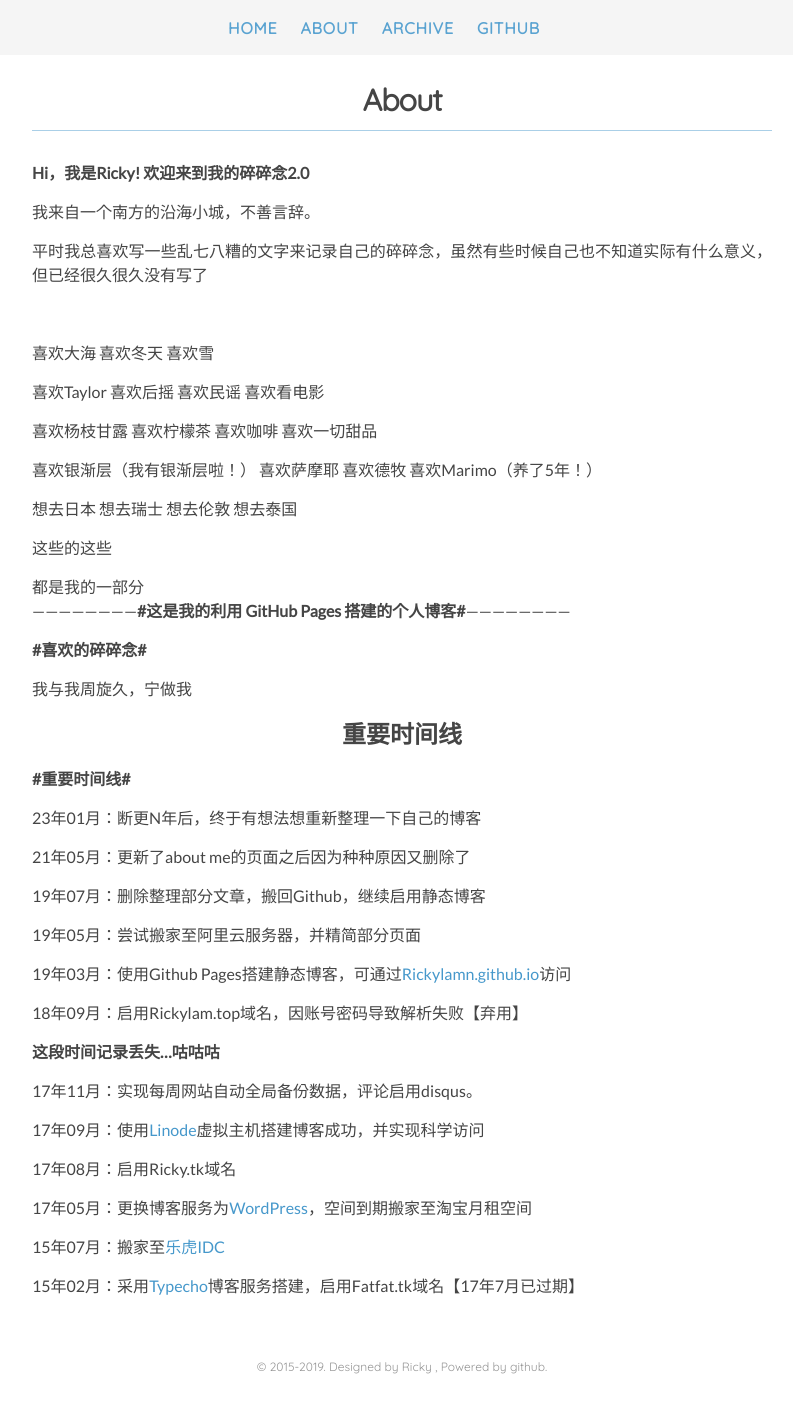
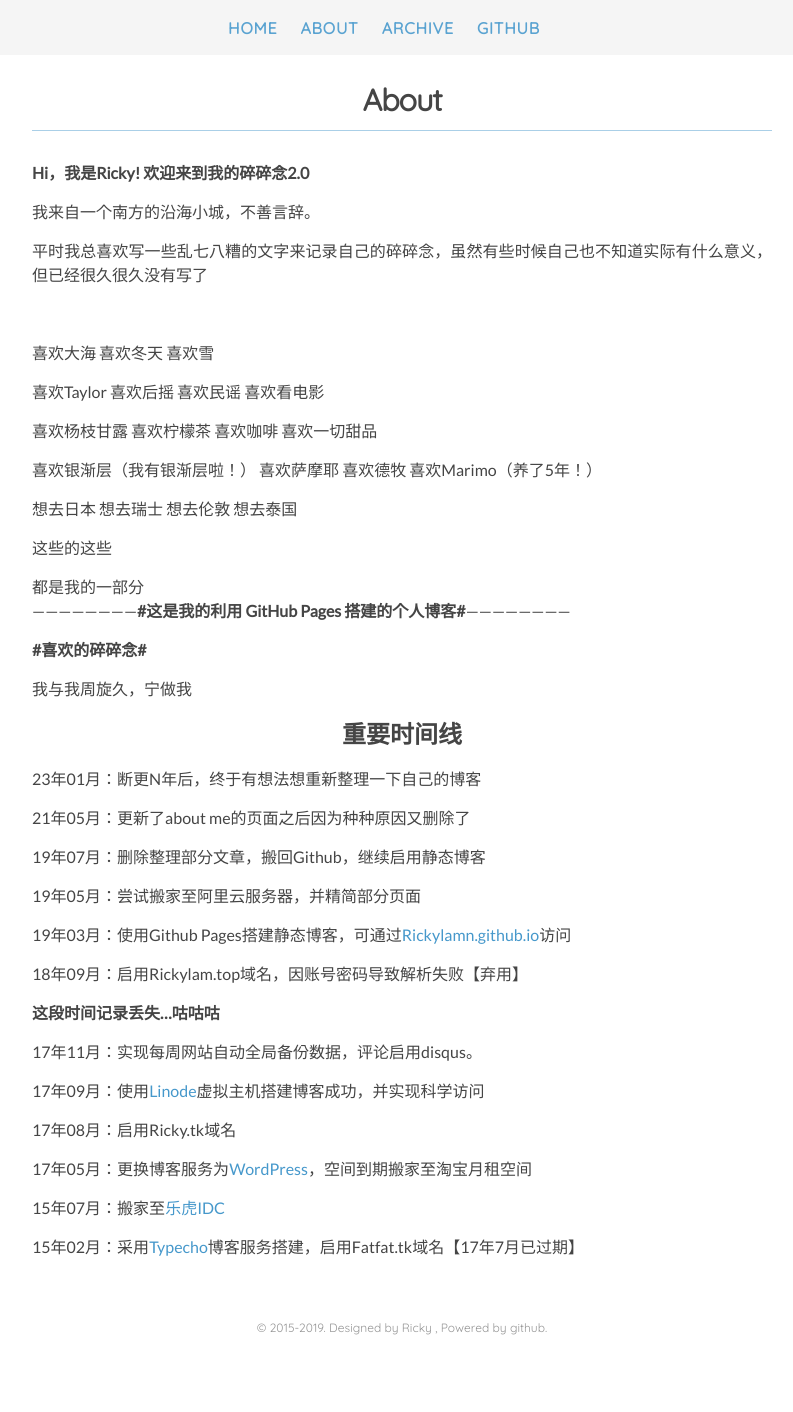
Before and after one commit to Rickylamn/Rickylamn.github.io, a Jekyll site: the page built from about.md, in a window 1280 px wide. Shown: the whole page, without its empty margins (238-1031 px from the left). Built offline with Jekyll 4.4.1, drawn with Linux system fonts in a browser that asks for light colours; nearby versions of some CDN libraries; after the commit the page ends 1373 px from its top, so only the background shows below that.

Commit message:
Update about.md

```diff
--- a/about.md
+++ b/about.md
@@ -33,7 +33,6 @@ permalink: /about/
 我与我周旋久，宁做我
 
 <h2 id="toc_2" class="h16"><span class="span_for_h">重要时间线</span></h2>
-**#重要时间线#**
 
 23年01月：断更N年后，终于有想法想重新整理一下自己的博客
 
```
